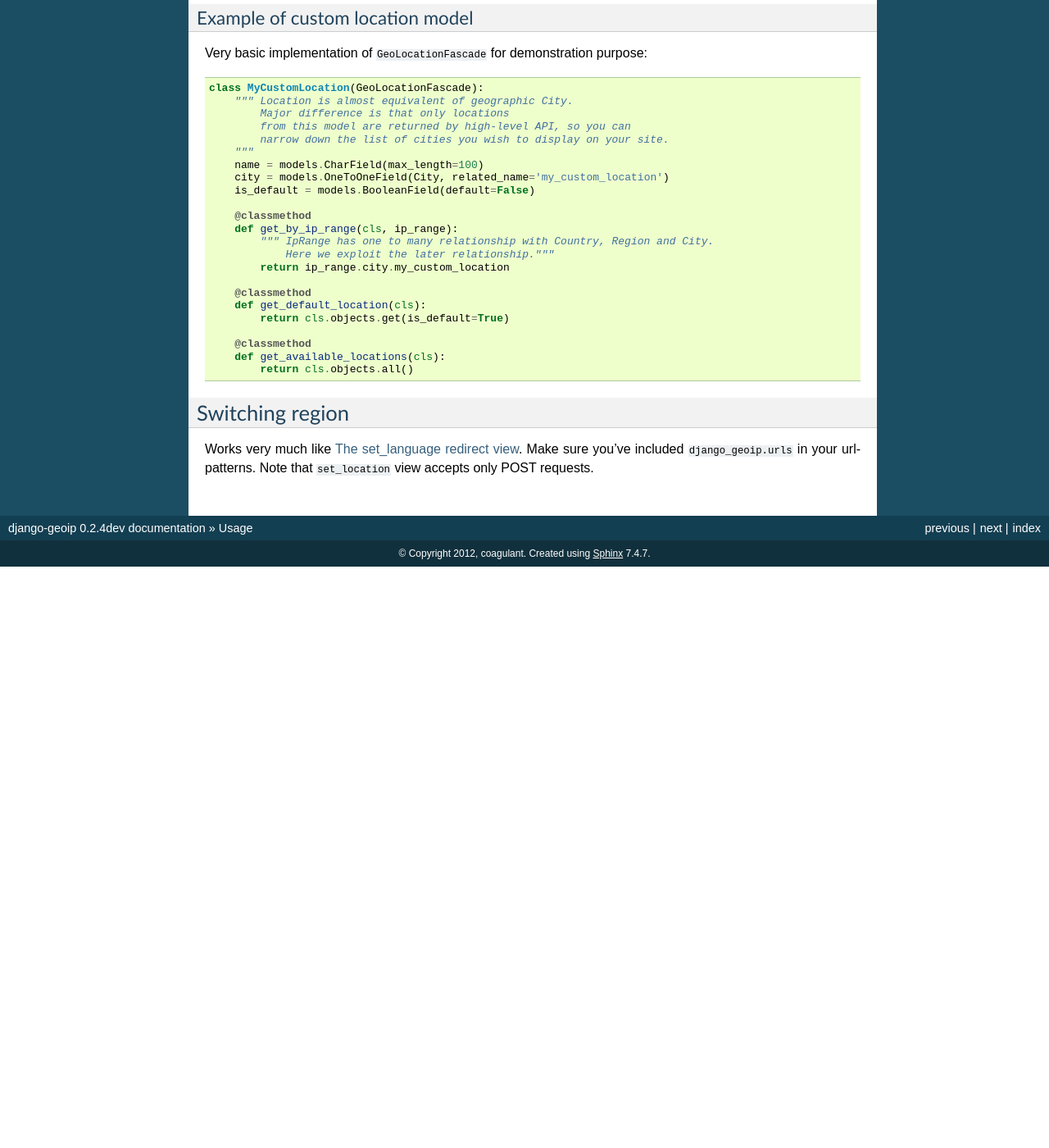
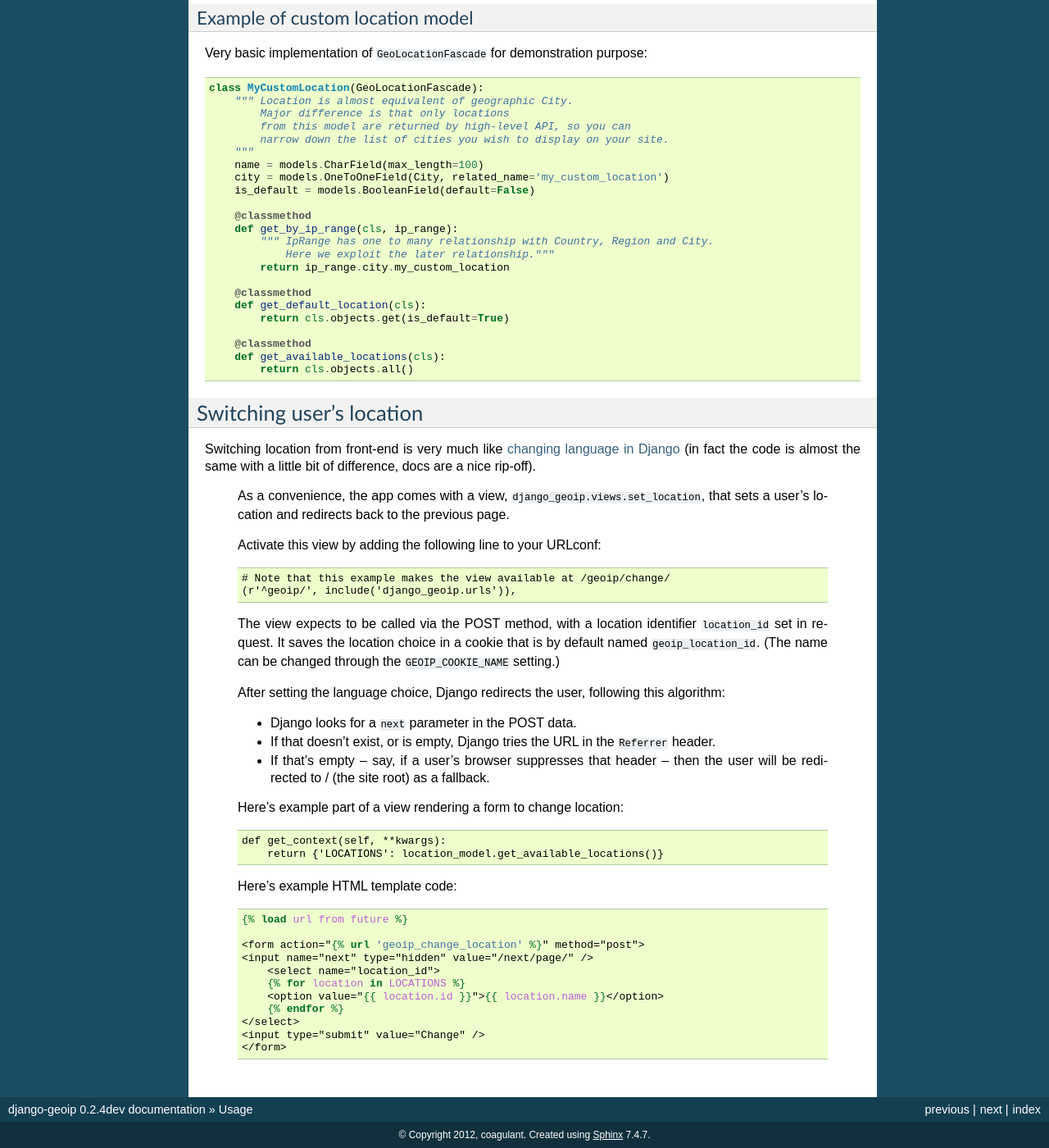
Before and after one commit to futurecolors/django-geoip, a Sphinx documentation site: the page built from docs/usage.rst, in a window 1280 px wide and 1400 px high, scrolled down 1446 px. Shown: the whole window at 82% size. Built offline with Sphinx 7.4.7, drawn with Linux system fonts in a browser that asks for light colours; before the commit the page ends 2137 px from its top, so only the background shows below that; some of the changed text lies outside the part shown.

Commit message:
`Switching user’s location` section overhauled #16

```diff
--- a/docs/usage.rst
+++ b/docs/usage.rst
@@ -121,11 +121,54 @@ Very basic implementation of ``GeoLocationFascade`` for demonstration purpose::
         def get_available_locations(cls):
             return cls.objects.all()
 
-Switching region
-----------------
+Switching user's location
+-------------------------
 
-Works very much like `The set_language redirect view`_.
-Make sure you've included ``django_geoip.urls`` in your urlpatterns.
-Note that ``set_location`` view accepts only POST requests.
+Switching location from front-end is very much like `changing language in Django`_
+(in fact the code is almost the same with a little bit of difference, docs are a nice rip-off).
 
-.. _The set_language redirect view: https://docs.djangoproject.com/en/1.0/topics/i18n/#the-set-language-redirect-view
+    As a convenience, the app comes with a view, ``django_geoip.views.set_location``,
+    that sets a user's location and redirects back to the previous page.
+
+    Activate this view by adding the following line to your URLconf:
+
+    .. code-block:: django
+
+        # Note that this example makes the view available at /geoip/change/
+        (r'^geoip/', include('django_geoip.urls')),
+
+    The view expects to be called via the POST method, with a location identifier
+    ``location_id`` set in request. It saves the location choice in a cookie that is
+    by default named ``geoip_location_id``.
+    (The name can be changed through the ``GEOIP_COOKIE_NAME`` setting.)
+
+    After setting the language choice, Django redirects the user, following this algorithm:
+
+    * Django looks for a ``next`` parameter in the POST data.
+    * If that doesn't exist, or is empty, Django tries the URL in the ``Referrer`` header.
+    * If that's empty -- say, if a user's browser suppresses that header -- then the user will be redirected to / (the site root) as a fallback.
+
+    Here's example part of a view rendering a form to change location:
+
+    .. code-block:: django
+
+        def get_context(self, **kwargs):
+            return {'LOCATIONS': location_model.get_available_locations()}
+
+    Here's example HTML template code:
+
+    .. code-block:: django
+
+        {% load url from future %}
+
+        <form action="{% url 'geoip_change_location' %}" method="post">
+        <input name="next" type="hidden" value="/next/page/" />
+            <select name="location_id">
+            {% for location in LOCATIONS %}
+            <option value="{{ location.id }}">{{ location.name }}</option>
+            {% endfor %}
+        </select>
+        <input type="submit" value="Change" />
+        </form>
+
+.. _changing language in Django: https://docs.djangoproject.com/en/1.0/topics/i18n/#the-set-language-redirect-view
```
Also changed, not shown: docs/changelog.rst (+5 -3 lines), 1 other file.
